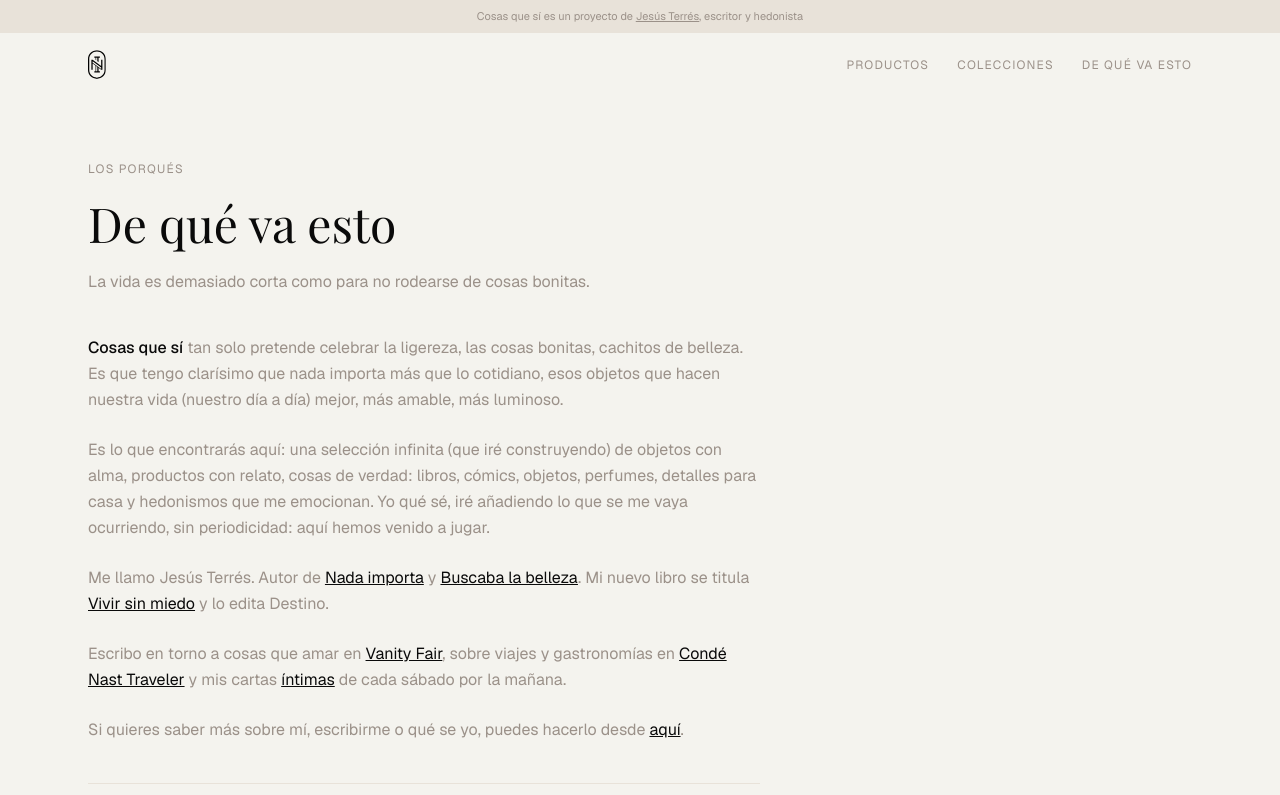
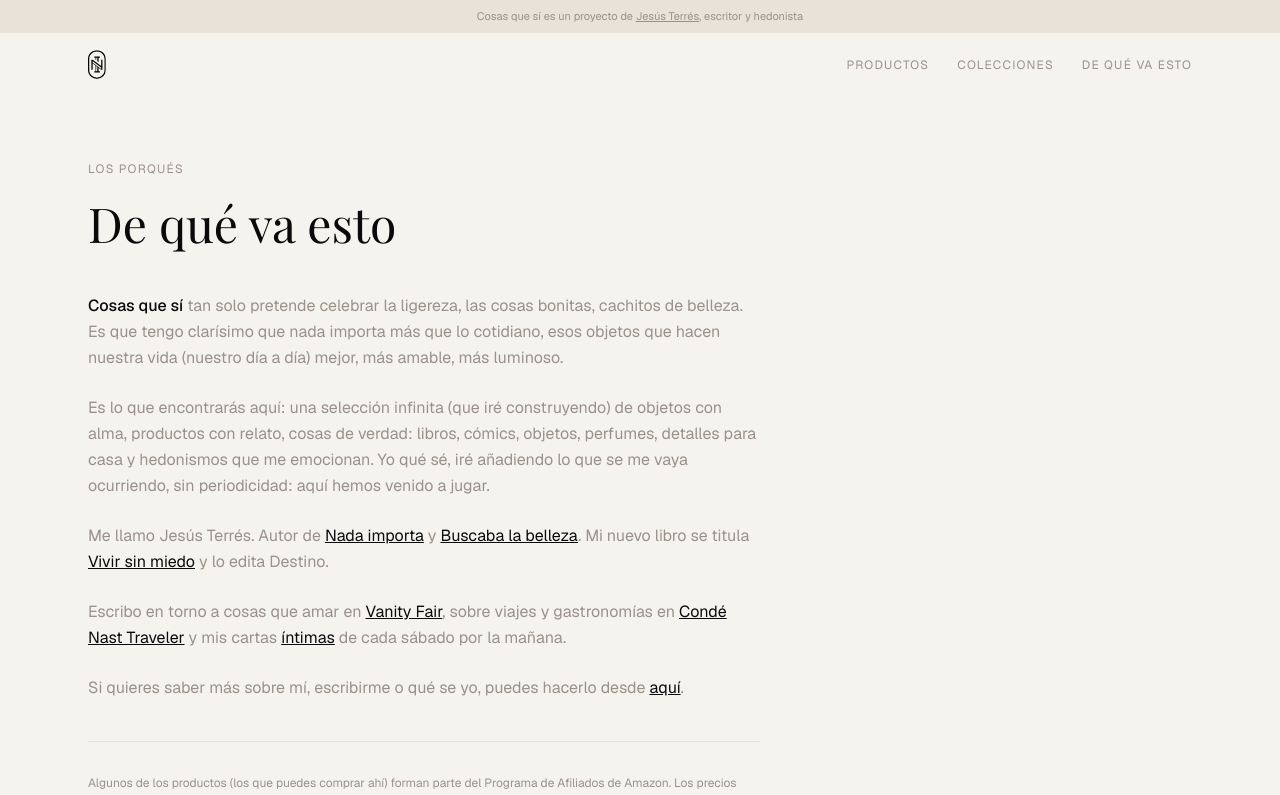
Before and after one commit to nadaimporta/cosasquesi, a Next.js app: page /sobre-nosotros in a window 1280 px wide. Shown: the top 795 px of the page. Built offline with nearby package versions, Linux system fonts and the light colour scheme; a web font is replaced by a local one.

Commit message:
Quitar tagline bajo título en sobre-nosotros
Co-Authored-By: Claude Sonnet 4.6 <noreply@anthropic.com>

```diff
--- a/src/app/sobre-nosotros/page.tsx
+++ b/src/app/sobre-nosotros/page.tsx
@@ -12,10 +12,9 @@ export default function SobreNosotrosPage() {
     <div className="max-w-6xl mx-auto px-4 sm:px-6 py-16">
       <div className="max-w-2xl">
         <p className="text-xs uppercase tracking-widest text-stone mb-4">Los porqués</p>
-        <h1 className="font-serif text-5xl text-ink leading-tight mb-4">
+        <h1 className="font-serif text-5xl text-ink leading-tight mb-10">
           De qué va esto
         </h1>
-        <p className="text-base text-stone leading-relaxed mb-10">La vida es demasiado corta como para no rodearse de cosas bonitas.</p>
 
         <div className="flex flex-col gap-6 text-base text-stone leading-relaxed">
           <p>
```
